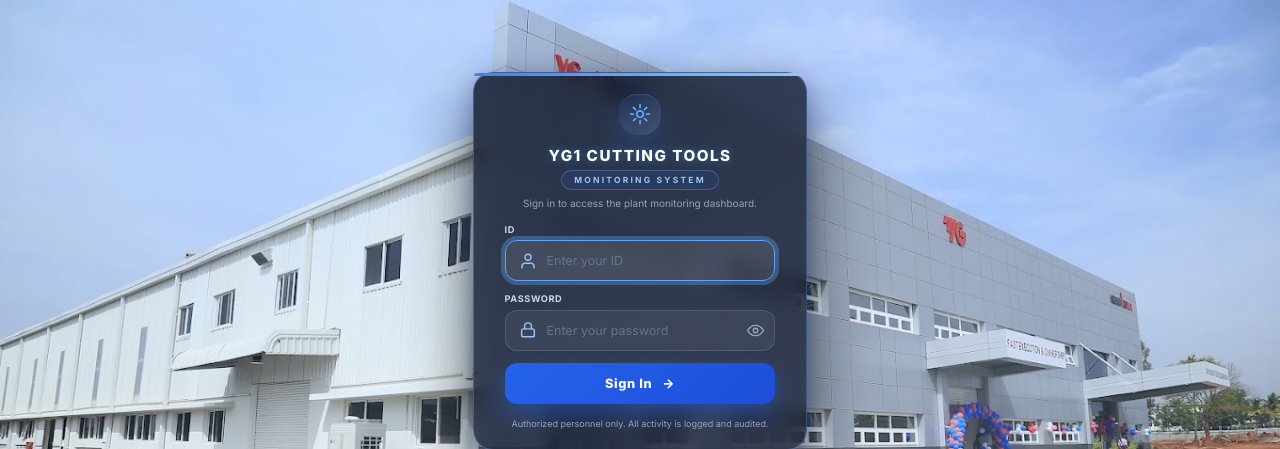
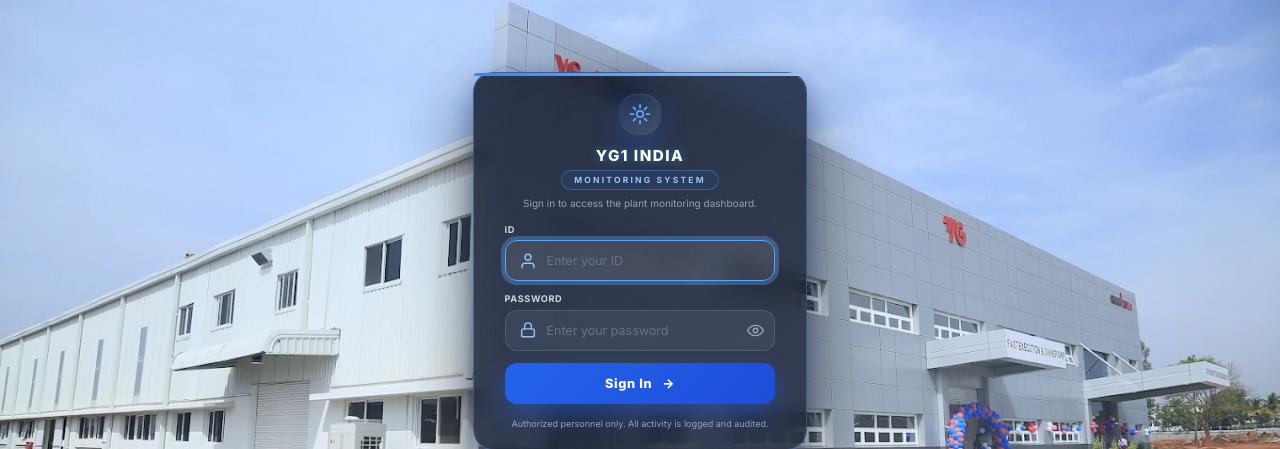
Before and after one commit to arunkbr31/yg1_monitoring, a Flask app: page /login in a window 1280 px wide. Shown: the part 139-588 px from the top of the page. Run offline with Flask 3, Linux system fonts and the light colour scheme.

Commit message:
small changes in login

```diff
--- a/templates/login.html
+++ b/templates/login.html
@@ -13,7 +13,7 @@
                         <path d="M12 2.6v3M12 18.4v3M21.4 12h-3M5.6 12h-3M18.6 5.4l-2.1 2.1M7.5 16.5l-2.1 2.1M18.6 18.6l-2.1-2.1M7.5 7.5L5.4 5.4"/>
                     </svg>
                 </div>
-                <h2>YG1 CUTTING TOOLS</h2>
+                <h2>YG1 INDIA</h2>
                 <span class="panel-tag">Monitoring System</span>
                 <p class="panel-hint">Sign in to access the plant monitoring dashboard.</p>
             </div>
```
